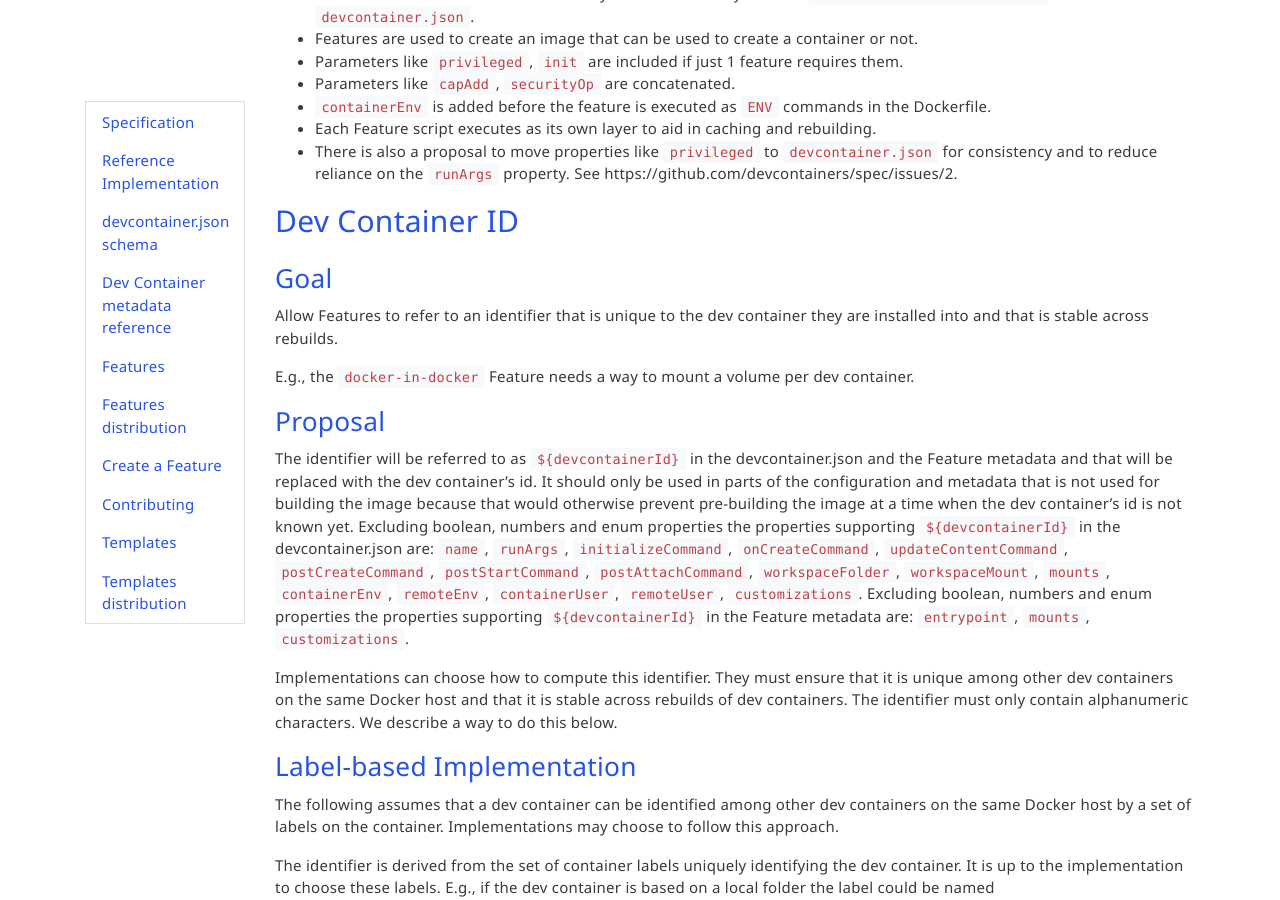
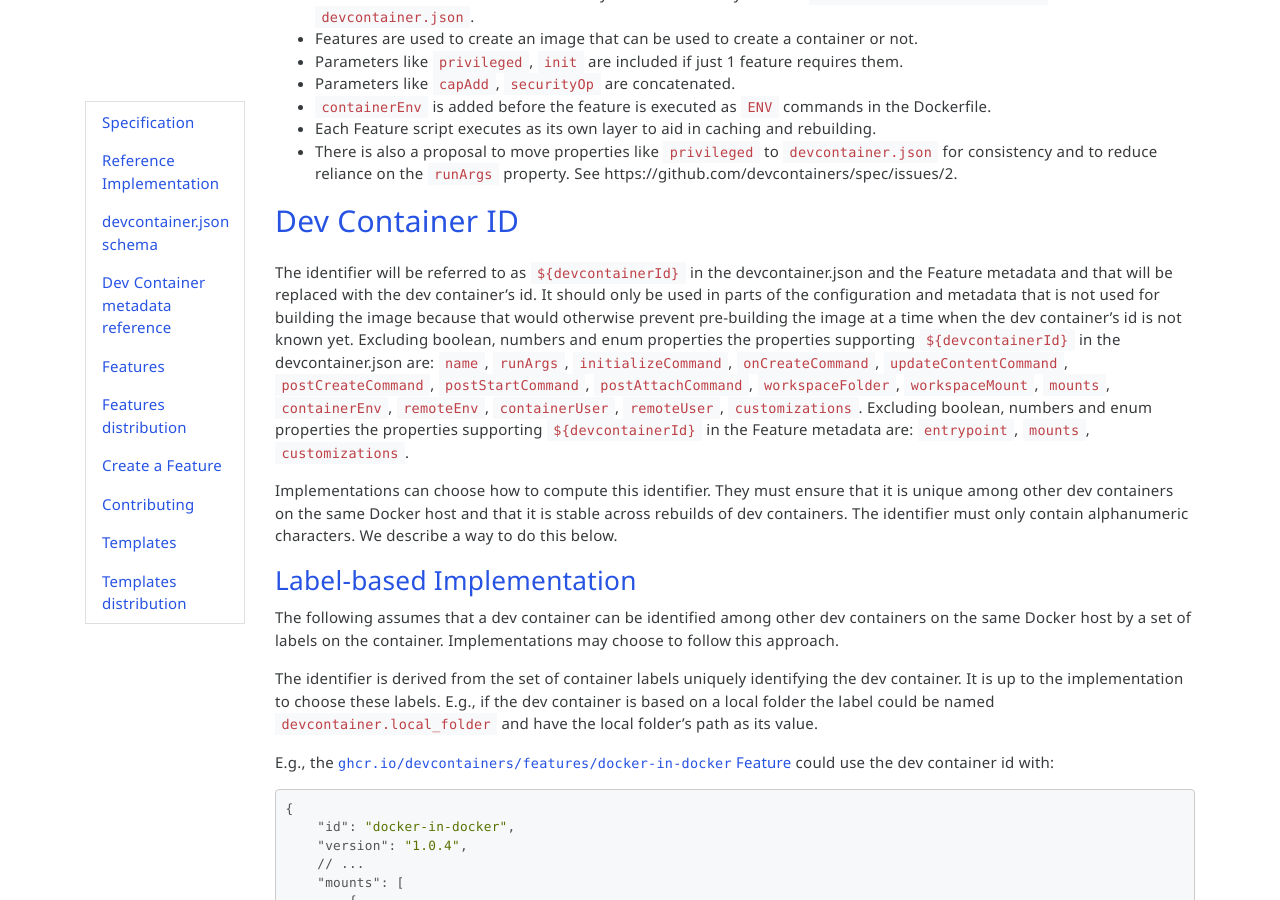
Before and after one commit to devcontainers/devcontainers.github.io, a Jekyll site: the page built from _implementors/features.md, in a window 1280 px wide and 900 px high, scrolled down 8387 px. Built offline with Jekyll 4.4.1, drawn with Linux system fonts in a browser that asks for light colours; nearby versions of some CDN libraries; comment, search, counter and statistics services are not loaded.

Commit message:
Update _implementors/features.md
Co-authored-by: Chuck Lantz <clantz@microsoft.com>

```diff
--- a/_implementors/features.md
+++ b/_implementors/features.md
@@ -324,13 +324,6 @@ There are several things to keep in mind for an application that implements Feat
 
 ## <a href="#dev-container-id" name="dev-container-id" class="anchor"> Dev Container ID </a>
 
-### <a href="#dev-container-id-goal" name="dev-container-id-goal" class="anchor"> Goal </a>
-
-Allow Features to refer to an identifier that is unique to the dev container they are installed into and that is stable across rebuilds.
-
-E.g., the `docker-in-docker` Feature needs a way to mount a volume per dev container.
-
-### <a href="#dev-container-id-prop" name="dev-container-id-prop" class="anchor"> Proposal </a>
 
 The identifier will be referred to as `${devcontainerId}` in the devcontainer.json and the Feature metadata and that will be replaced with the dev container's id. It should only be used in parts of the configuration and metadata that is not used for building the image because that would otherwise prevent pre-building the image at a time when the dev container's id is not known yet. Excluding boolean, numbers and enum properties the properties supporting `${devcontainerId}` in the devcontainer.json are: `name`, `runArgs`, `initializeCommand`, `onCreateCommand`, `updateContentCommand`, `postCreateCommand`, `postStartCommand`, `postAttachCommand`, `workspaceFolder`, `workspaceMount`, `mounts`, `containerEnv`, `remoteEnv`, `containerUser`, `remoteUser`, `customizations`. Excluding boolean, numbers and enum properties the properties supporting `${devcontainerId}` in the Feature metadata are: `entrypoint`, `mounts`, `customizations`.
 
```
